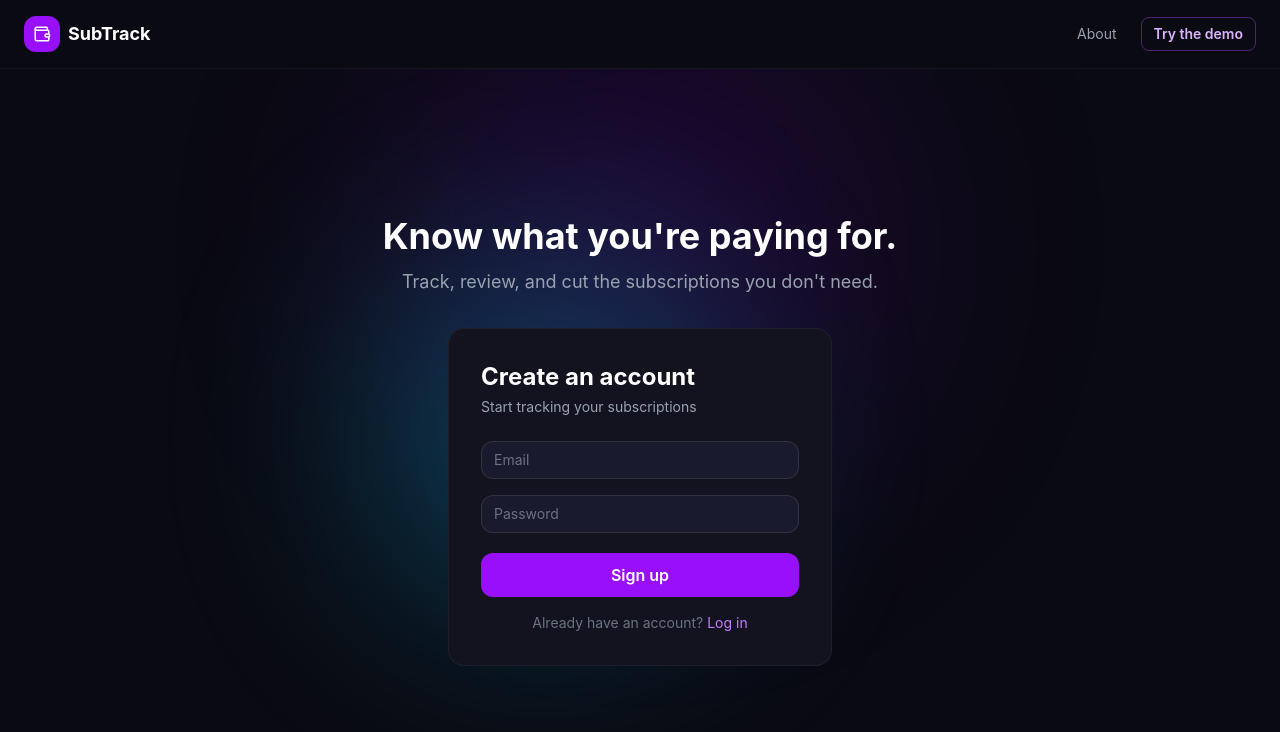
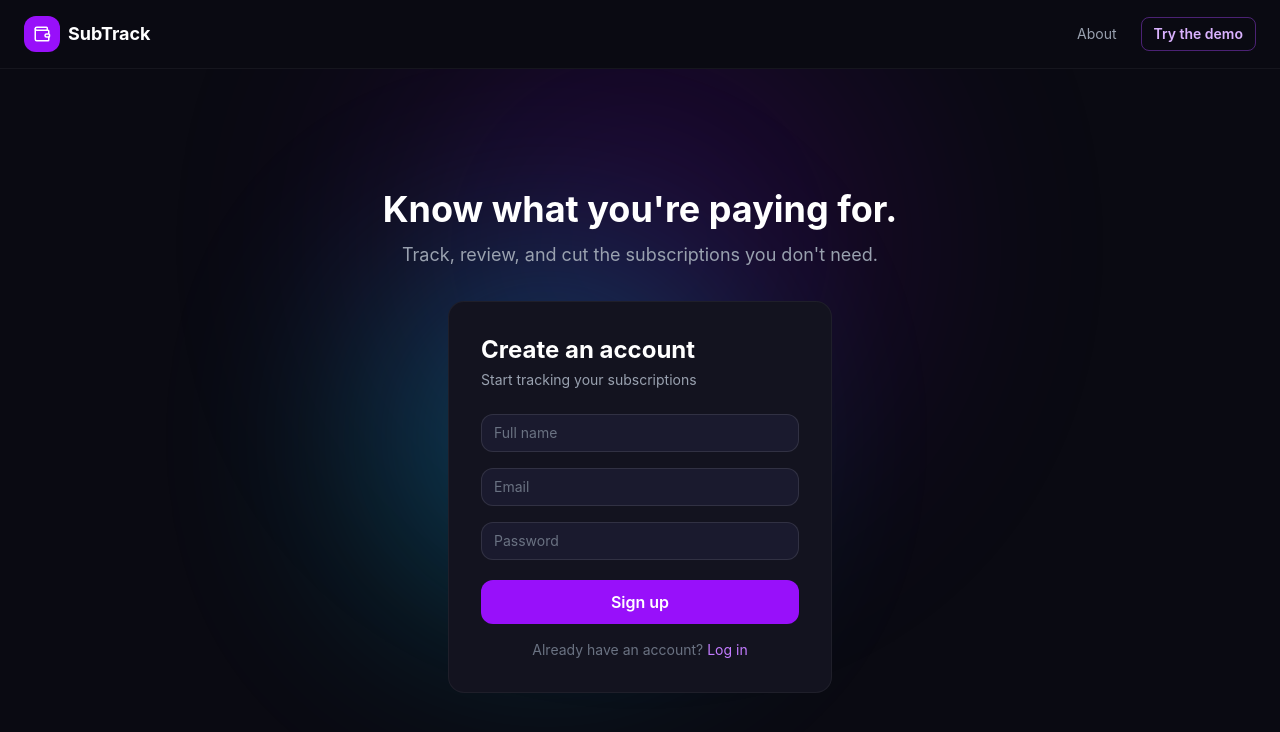
Before and after one commit to mollyviau/subscription-tracker, a React (Vite) app: page /signup in a window 1280 px wide. Shown: the top 732 px of the page. Built offline with nearby package versions, Linux system fonts and the light colour scheme; no server answers.

Commit message:
feat(auth): capture full name at signup
Store full_name in auth.users metadata via signUp options so the navbar
can show a name instead of an email. Validates non-empty (Supabase
accepts metadata unchecked) and adds autoComplete to all three inputs.

```diff
--- a/src/pages/SignupPage.jsx
+++ b/src/pages/SignupPage.jsx
@@ -6,6 +6,7 @@
   "w-full bg-[#1a1a2e] border border-white/10 rounded-xl px-3 py-2 text-white placeholder-gray-500 text-sm focus:outline-none focus:border-purple-500 transition-colors [color-scheme:dark]";
 
 function SignupPage() {
+  const [fullName, setFullName] = useState("");
   const [email, setEmail] = useState("");
   const [password, setPassword] = useState("");
   const [error, setError] = useState(null);
@@ -15,11 +16,23 @@
   async function handleSubmit(e) {
     e.preventDefault();
     setError(null);
+
+    // Supabase validates email and password server-side, but it accepts any
+    // metadata we send without checking it, so the name is guarded here.
+    if (!fullName.trim()) {
+      setError("Please enter your name.");
+      return;
+    }
+
     setSubmitting(true);
 
     const { data, error: signupError } = await supabase.auth.signUp({
       email,
       password,
+      // Stored on auth.users.raw_user_meta_data; read back as
+      // session.user.user_metadata.full_name. Set at signup and survives
+      // email confirmation, so it's available the first time they log in.
+      options: { data: { full_name: fullName.trim() } },
     });
 
     setSubmitting(false);
@@ -137,10 +150,19 @@
 
               <input
                 className={inputClass}
+                type="text"
+                value={fullName}
+                onChange={(e) => setFullName(e.target.value)}
+                placeholder="Full name"
+                autoComplete="name"
+              />
+              <input
+                className={inputClass}
                 type="email"
                 value={email}
                 onChange={(e) => setEmail(e.target.value)}
                 placeholder="Email"
+                autoComplete="email"
               />
               <input
                 className={inputClass}
@@ -148,6 +170,7 @@
                 value={password}
                 onChange={(e) => setPassword(e.target.value)}
                 placeholder="Password"
+                autoComplete="new-password"
               />
 
               {error && <p className="text-red-400 text-sm">{error}</p>}
```
